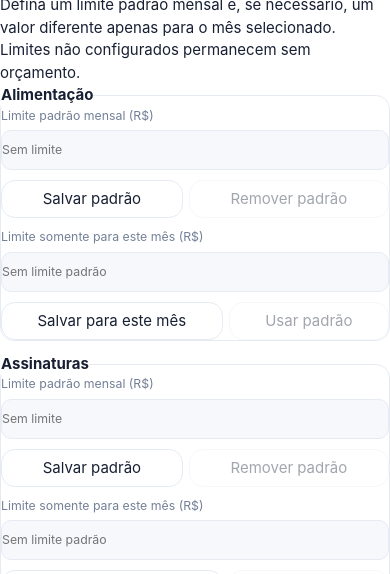
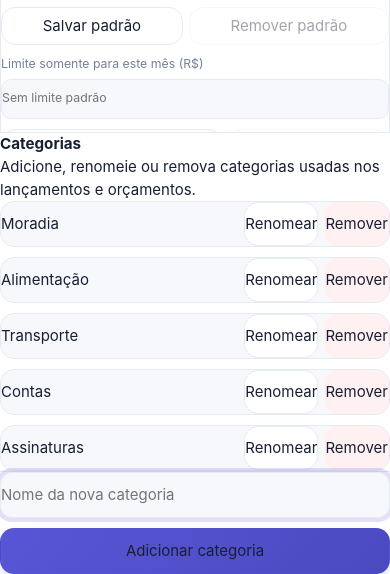
Before and after one commit to joaopedros111/controle-financeiro, a website with bundled scripts: page index.html in a window 390 px wide. Both pictures are taken after a click on the button "Configurar". Shown: the part 270-844 px from the top of the page. Built offline with nearby package versions, Linux system fonts and the light colour scheme.

Commit message:
Ajuste de Orçamento e Gerenciamento

```diff
--- a/app.js
+++ b/app.js
@@ -133,8 +133,6 @@ const ui = {
 
     adicionarDespesa: $("adicionar-despesa"),
 
-    gerenciarCategorias: $("gerenciar-categorias"),
-
     dialogoDespesa: $("dialogo-despesa"),
 
     formDespesa: $("form-despesa"),
@@ -202,17 +200,11 @@ const ui = {
 
 
 
-    dialogo: $("dialogo-categorias"),
-
     listaCategorias: $("lista-categorias"),
 
     novaCategoria: $("nova-categoria"),
 
     adicionarCategoria: $("adicionar-categoria"),
-
-    fecharCategorias: $("fechar-categorias"),
-
-
 
     aviso: $("aviso")
 
@@ -1008,6 +1000,7 @@ function renderListaOrcamentos() {
         ]);
         return linha;
     }));
+    renderListaCategorias();
     aplicarPrivacidade();
 }
 
@@ -2333,12 +2326,11 @@ function renderListaCategorias() {
 
 
 function aposMudarCategorias() {
-
-    renderListaCategorias();
-
     renderDespesas();
 
     atualizarResumo();
+
+    renderListaOrcamentos();
 
 }
 
@@ -2499,20 +2491,11 @@ function removerCategoria(nome) {
 }
 
 
-
-ui.gerenciarCategorias.addEventListener("click", () => {
-
-    renderListaCategorias();
-
-    ui.dialogo.showModal();
-
-    ui.novaCategoria.focus();
-
-});
 
 ui.gerenciarOrcamentos.addEventListener("click", () => {
     renderListaOrcamentos();
     ui.dialogoOrcamentos.showModal();
+    ui.novaCategoria.focus();
 });
 ui.fecharOrcamentos.addEventListener("click", () => ui.dialogoOrcamentos.close());
 ui.dialogoOrcamentos.addEventListener("click", (evento) => {
@@ -2557,20 +2540,6 @@ ui.listaOrcamentos.addEventListener("click", (evento) => {
         atualizarOrcamentos();
         avisar("Este mês voltou a usar o orçamento padrão.");
     }
-});
-
-
-
-ui.fecharCategorias.addEventListener("click", () => ui.dialogo.close());
-
-
-
-ui.dialogo.addEventListener("click", (evento) => {
-
-    // clique no fundo escurecido fecha o diálogo
-
-    if (evento.target === ui.dialogo) ui.dialogo.close();
-
 });
 
 
--- a/controls.css
+++ b/controls.css
@@ -60,11 +60,16 @@
     body.valores-ocultos .orcamento-progresso { visibility: hidden; }
     .orcamento-vazio { margin-top: 8px; }
     #dialogo-orcamentos { width: min(calc(100% - 28px), 680px); max-height: 88dvh; }
-    #dialogo-orcamentos .dialogo-corpo { height: auto; min-height: 0; }
+    #dialogo-orcamentos .orcamentos-dialogo-corpo { height: auto; min-height: 0; }
     #dialogo-orcamentos .bloco-topo { align-items: flex-start; }
     #dialogo-orcamentos .bloco-topo h2 { margin-bottom: 4px; }
     #dialogo-orcamentos .bloco-topo .nota { margin: 0; }
     .lista-orcamentos { display: grid; gap: 12px; max-height: 58dvh; margin-top: 16px; overflow: auto; padding: 2px; }
+    .orcamento-categorias { margin-top: 18px; padding-top: 16px; border-top: 1px solid var(--borda); }
+    .orcamento-categorias h3 { margin: 0 0 4px; font-size: .95rem; }
+    .orcamento-categorias > .nota { margin: 0 0 10px; }
+    .orcamento-categorias .lista-categorias { max-height: 32dvh; overflow: auto; }
+    .orcamento-categorias .nova-categoria { padding-top: 12px; }
     .orcamento-edicao { display: grid; grid-template-columns: repeat(2, minmax(0, 1fr)); gap: 10px 14px; min-width: 0; padding: 12px; border: 1px solid var(--borda); border-radius: 14px; }
     .orcamento-edicao legend { padding: 0 6px; font-weight: 750; }
     .orcamento-campo { display: grid; gap: 5px; min-width: 0; color: var(--texto-secundario); font-size: .77rem; }
--- a/index.html
+++ b/index.html
@@ -306,10 +306,6 @@
             </label>
             <button id="alternar-valores" class="btn btn-secundario ajustes-categorias-botao" type="button" aria-pressed="false">Ocultar valores financeiros</button>
         </section>
-        <section class="ajustes-secao" aria-labelledby="titulo-ajustes-categorias">
-            <h3 id="titulo-ajustes-categorias">Categorias</h3>
-            <button id="gerenciar-categorias" class="btn btn-secundario ajustes-categorias-botao" type="button">Gerenciar categorias</button>
-        </section>
         <section class="ajustes-secao" aria-labelledby="titulo-ferramentas">
             <h3 id="titulo-ferramentas">Dados e segurança</h3>
             <label class="ajuste-linha ajuste-controle" for="escopo-csv">
@@ -559,42 +555,8 @@
 
 
 
-    <!-- Gerenciar categorias -->
-
-    <dialog id="dialogo-categorias" aria-labelledby="titulo-dialogo">
-
-        <div class="dialogo-corpo">
-
-            <div class="bloco-topo">
-
-                <h2 id="titulo-dialogo">Categorias</h2>
-
-                <button id="fechar-categorias" class="btn btn-icone" type="button" aria-label="Fechar">×</button>
-
-            </div>
-
-
-
-            <ul id="lista-categorias" class="lista-categorias"></ul>
-
-
-
-            <div class="nova-categoria">
-
-                <label class="sr-only" for="nova-categoria">Nome da nova categoria</label>
-
-                <input id="nova-categoria" type="text" placeholder="Nome da nova categoria" maxlength="40">
-
-                <button id="adicionar-categoria" class="btn btn-primario" type="button">Adicionar</button>
-
-            </div>
-
-        </div>
-
-    </dialog>
-
     <dialog id="dialogo-orcamentos" aria-labelledby="titulo-dialogo-orcamentos">
-        <div class="dialogo-corpo">
+        <div class="dialogo-corpo orcamentos-dialogo-corpo">
             <div class="bloco-topo">
                 <div>
                     <h2 id="titulo-dialogo-orcamentos">Orçamento por categoria</h2>
@@ -604,6 +566,16 @@
             </div>
             <p class="nota">Defina um limite padrão mensal e, se necessário, um valor diferente apenas para o mês selecionado. Limites não configurados permanecem sem orçamento.</p>
             <div id="lista-orcamentos" class="lista-orcamentos"></div>
+            <section class="orcamento-categorias" aria-labelledby="titulo-gerenciar-categorias">
+                <h3 id="titulo-gerenciar-categorias">Categorias</h3>
+                <p class="nota">Adicione, renomeie ou remova categorias usadas nos lançamentos e orçamentos.</p>
+                <ul id="lista-categorias" class="lista-categorias"></ul>
+                <div class="nova-categoria">
+                    <label class="sr-only" for="nova-categoria">Nome da nova categoria</label>
+                    <input id="nova-categoria" type="text" placeholder="Nome da nova categoria" maxlength="40">
+                    <button id="adicionar-categoria" class="btn btn-primario" type="button">Adicionar categoria</button>
+                </div>
+            </section>
         </div>
     </dialog>
 
--- a/style.css
+++ b/style.css
@@ -1018,9 +1018,9 @@ body[data-densidade="confortavel"] .receita { padding-top: 16px; padding-bottom:
     dialog .acoes-dialogo { margin-top: 24px; padding-top: 18px; gap: 12px; }
     dialog .acoes-dialogo .btn { min-height: 48px; border-radius: 14px; }
     dialog .campo-check { min-height: 48px; padding: 8px 12px; border: 1px solid var(--borda); border-radius: 14px; background: var(--fundo); }
-    dialog .lista-categorias { max-height: min(48dvh, 420px); overflow: auto; padding: 2px; }
+    dialog .lista-categorias { max-height: min(32dvh, 300px); overflow: auto; padding: 2px; }
     dialog .lista-categorias > li { border-radius: 14px; }
-    dialog .nova-categoria { position: sticky; bottom: -24px; padding: 16px 0 0; background: var(--superficie); }
+    dialog .nova-categoria { padding: 16px 0 0; background: var(--superficie); }
 
     @media (max-width: 600px) {
         dialog {
@@ -1039,14 +1039,14 @@ body[data-densidade="confortavel"] .receita { padding-top: 16px; padding-bottom:
         dialog .dialogo-corpo { padding: 24px 20px 20px; }
         dialog .dialogo-corpo > .bloco-topo { margin-bottom: 20px; }
         dialog .acoes-dialogo { position: sticky; bottom: -20px; padding: 14px 0 4px; margin-top: 20px; background: var(--superficie); }
-        dialog#dialogo-categorias .lista-categorias > li {
+        dialog#dialogo-orcamentos .lista-categorias > li {
             grid-template-columns: minmax(0, 1fr) auto auto;
             gap: 6px;
             padding: 10px;
         }
-        dialog#dialogo-categorias .lista-categorias > li button { width: auto; min-width: 40px; }
-        dialog#dialogo-categorias .nova-categoria { grid-template-columns: 1fr; bottom: -20px; }
-        dialog#dialogo-categorias .nova-categoria .btn { width: 100%; }
+        dialog#dialogo-orcamentos .lista-categorias > li button { width: auto; min-width: 40px; }
+        dialog#dialogo-orcamentos .nova-categoria { grid-template-columns: 1fr; }
+        dialog#dialogo-orcamentos .nova-categoria .btn { width: 100%; }
     }
 
     @keyframes subir-dialogo {
@@ -1227,7 +1227,7 @@ body[data-densidade="confortavel"] .receita { padding-top: 16px; padding-bottom:
 
     /* Telas estreitas */
 @media (max-width: 420px) {
-    dialog#dialogo-categorias .lista-categorias > li {
+    dialog#dialogo-orcamentos .lista-categorias > li {
         grid-template-columns: minmax(0, 1fr) auto auto;
     }
 }
```
Also changed, not shown: tests/project-integrity.test.js (+15 -0 lines).
